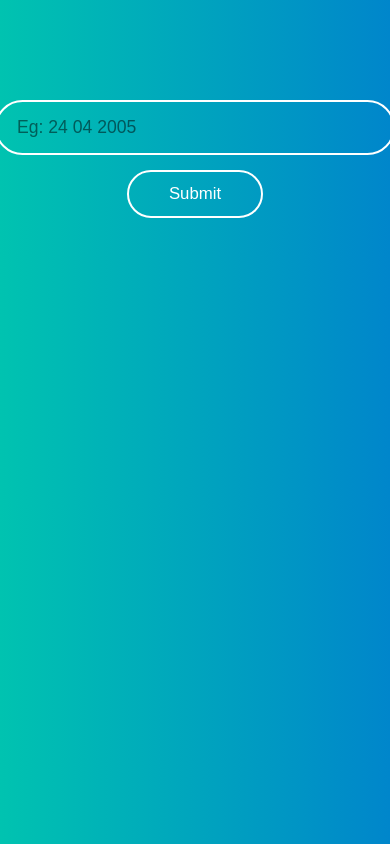
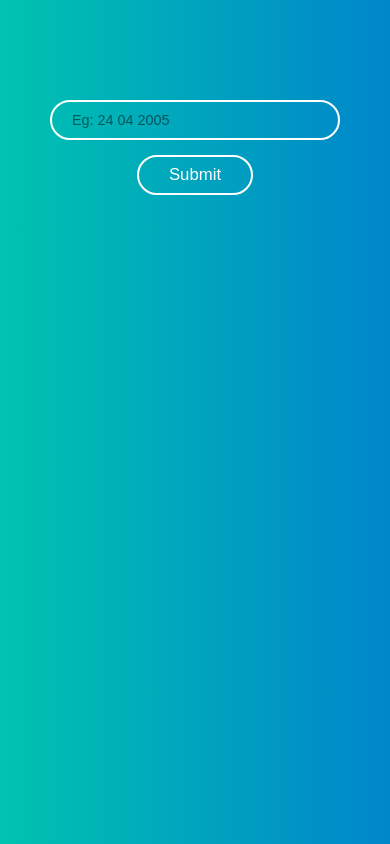
Before and after one commit to Abheekrishna/dob-to-day-month-year, a plain HTML site: page index.html in a window 390 px wide. Drawn offline with Linux system fonts and the light colour scheme.

Commit message:
FIXING: responsiveness

```diff
--- a/style.css
+++ b/style.css
@@ -58,3 +58,19 @@ body {
     font-size: 1.2rem;
     margin-top: 15px;
 }
+
+@media only screen and (max-width: 600px) {
+    body {
+
+    }
+    #dobInput {
+        padding: 10px 80px 10px 20px;
+        font-size: 0.9rem;
+    }
+    #submitBtn {
+        padding: 8px 30px;
+    }
+    #dobPlaceholder {
+        line-height: 28px;
+    }
+  }
```
